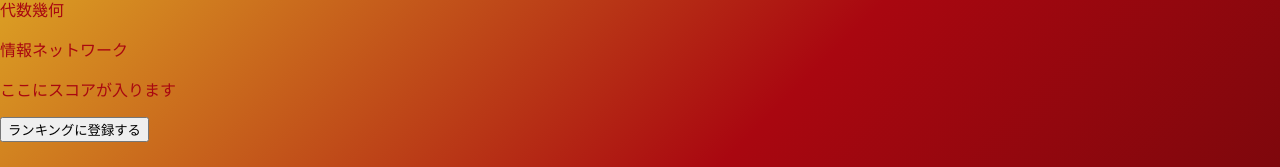
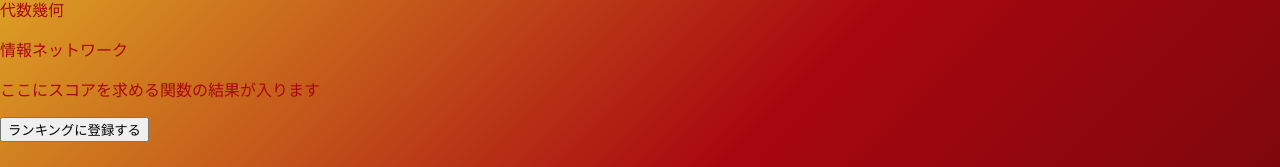
Before and after one commit to shu20031026/ptera-app-front, a Next.js app: page /result in a window 1280 px wide. Shown: the part 155-322 px from the top of the page. Built offline with nearby package versions, Linux system fonts and the light colour scheme.

Commit message:
resultページ用のダミーデータを設定

```diff
--- a/src/views/components/pages/Result/index.tsx
+++ b/src/views/components/pages/Result/index.tsx
@@ -34,7 +34,7 @@ export const Result: NextPage = () => {
             )
           })}
         </p>
-        <p>{'ここにスコアが入ります'}</p>
+        <p>{'ここにスコアを求める関数の結果が入ります'}</p>
         <button onClick={() => addRanking()}>ランキングに登録する</button>
       </div>
     </div>
```
